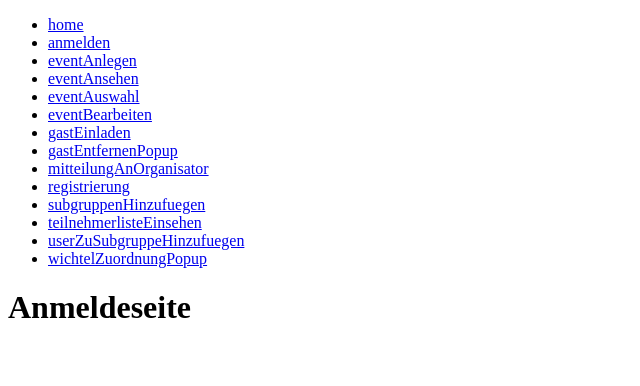
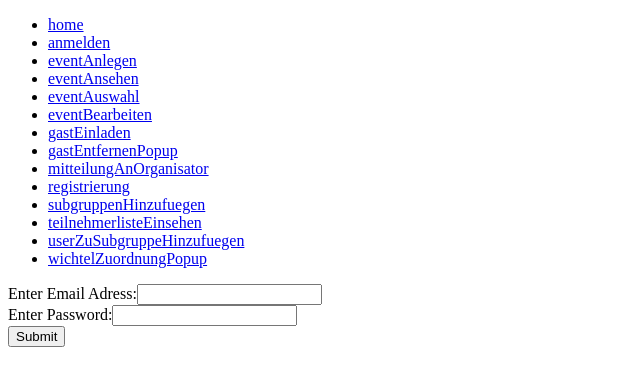
Before and after one commit to pgs3238/WichtelApp2, a React (Create React App) app in the folder src/main/frontend/: page /anmelden in a window 1280 px wide. Shown: the top 386 px of the page, without its empty margins (0-640 px from the left). Built offline with nearby package versions, Linux system fonts and the light colour scheme.

Commit message:
Anmelden Face teilerstellt. Button neues Konto Anlegen fehlt noch.

```diff
--- a/src/main/frontend/src/index.js
+++ b/src/main/frontend/src/index.js
@@ -39,6 +39,9 @@
 ReactDOM.render(<App />, document.getElementById('root'));*/
 
 const root = ReactDOM.createRoot(document.getElementById('root'));
+
+
+
 root.render(
   <React.StrictMode>
     <Apps />
@@ -81,3 +84,5 @@
 
 // Problem - ähnliche (alte Anweisung) wie Zeile 40-45. Zeile muss abgeändert werden zum Format von 40-45 um fehler zu beheben.
 // ReactDOM.render(<Apps />, document.getElementById("root"));
+
+// TODO FUTURE: https://reactrouter.com/en/main/routers/router-provider
--- a/src/main/frontend/src/pages/Anmelden.jsx
+++ b/src/main/frontend/src/pages/Anmelden.jsx
@@ -1,10 +1,113 @@
 
-import React from 'react';
+import React, {useState} from 'react';
+/*import ReactDOM from "react-dom/client";*/
+
 
 function Layout() {
+    const [inputs, setInputs] = useState({});
+
+    const handleChange = (event) => {
+        const name = event.target.name;
+        const value = event.target.value;
+        setInputs(values => ({...values, [name]: value}))
+    }
+
+    const handleSubmit = (event) => {
+        event.preventDefault();
+        alert(inputs);
+    }
+
+
+
+
+
+    /*return (
+        <h1>Anmeldeseite</h1>
+    );*/
     return (
-        <h1>Anmeldeseite</h1>
-    );
+        <form onSubmit={handleSubmit}>
+            <label>Enter Email Adress:
+                <input
+                    type="text"
+                    name="email"
+                    value={inputs.email || ""}
+                    onChange={handleChange}
+                />
+            </label>
+            <br/>
+            <label>Enter Password:
+                <input
+                    type="password"
+                    name="password"
+                    value={inputs.password || ""}
+                    onChange={handleChange}
+                />
+            </label>
+            <br/>
+            <input type="submit" />
+        </form>
+    )
+
+
+
+
+
+
+
 }
 
+/*function MyForm() {
+    const [inputs, setInputs] = useState({});
+
+    const handleChange = (event) => {
+        const name = event.target.name;
+        const value = event.target.value;
+        setInputs(values => ({...values, [name]: value}))
+    }
+
+    const handleSubmit = (event) => {
+        event.preventDefault();
+        alert(inputs);
+    }
+
+    return (
+        <form onSubmit={handleSubmit}>
+            <label>Enter Email Adress:
+                <input
+                    type="text"
+                    name="email"
+                    value={inputs.email || ""}
+                    onChange={handleChange}
+                />
+            </label>
+            <br/>
+            <label>Enter Password:
+                <input
+                    type="password"
+                    name="password"
+                    value={inputs.password || ""}
+                    onChange={handleChange}
+                />
+            </label>
+            <br/>
+            <input type="submit" />
+        </form>
+    )
+}*/
+
+
+
+
+
+
+/*const root = ReactDOM.createRoot(document.getElementById('root'));
+root.render(
+    <React.StrictMode>
+        <Layout />
+        <MyForm />
+    </React.StrictMode>
+);*/
+
+
+
 export default Layout;
```
